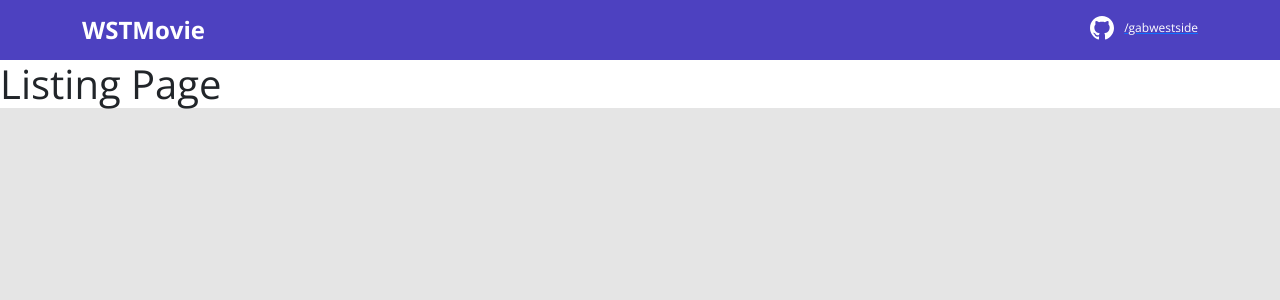
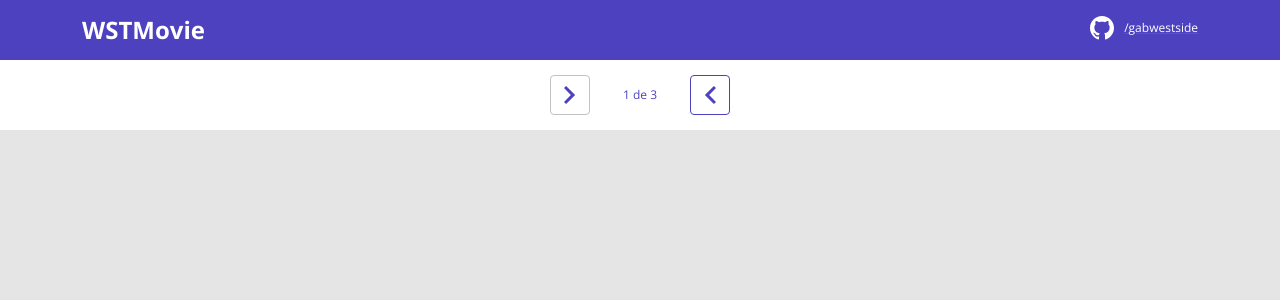
Before and after one commit to gabwestside/wst-movie, a React (Create React App) app in the folder frontend/: page / in a window 1280 px wide. Shown: the top 300 px of the page. Built offline with nearby package versions, Linux system fonts and the light colour scheme.

Commit message:
Pagination layout

```diff
--- a/frontend/src/components/NavBar/index.tsx
+++ b/frontend/src/components/NavBar/index.tsx
@@ -1,4 +1,4 @@
-import { ReactComponent as GithubIcon } from "../../assets/GithubLogo.svg";
+import { ReactComponent as GithubIcon } from "../../assets/logo.svg";
 import "./styles.css";
 
 function NavBar() {
--- /dev/null
+++ b/frontend/src/components/Pagination/index.tsx
@@ -0,0 +1,20 @@
+import { ReactComponent as Arrow } from "../../assets/arrow.svg";
+import './styles.css';
+
+function Pagination() {
+  return (
+    <div className="wstmovie-pagination-container">
+      <div className="wstmovie-pagination-box">
+        <button className="wstmovie-pagination-button" disabled={true}>
+          <Arrow />
+        </button>
+        <p>{`${1} de ${3}`}</p>
+        <button className="wstmovie-pagination-button" disabled={false}>
+          <Arrow className="wstmovie-flip-horizontal" />
+        </button>
+      </div>
+    </div>
+  );
+}
+
+export default Pagination;
--- /dev/null
+++ b/frontend/src/components/Pagination/styles.css
@@ -0,0 +1,53 @@
+.wstmovie-pagination-container {
+    padding: 15px 0;
+    display: flex;
+    justify-content: center;
+    align-items: center;
+}
+
+.wstmovie-pagination-box {
+    width: 180px;
+    display: flex;
+    justify-content: space-between;
+    align-items: center;
+}
+
+.wstmovie-pagination-box form {
+    width: 100%;
+    display: flex;
+}
+
+.wstmovie-pagination-button {
+    width: 40px;
+    height: 40px;
+    border-radius: 4px;
+    background-color: #fff;
+    display: flex;
+    justify-content: center;
+    align-items: center;
+    border: 1px solid var(--color-primary);
+    cursor: pointer;
+}
+
+.wstmovie-pagination-button svg {
+    filter: brightness(0) saturate(100%) invert(26%) sepia(19%) saturate(7395%) hue-rotate(234deg) brightness(89%) contrast(92%);
+}
+
+.wstmovie-pagination-button:disabled {
+    border: 1px solid #c2c2c2;
+    cursor: unset;
+}
+
+.wstmovie-pagination-button:disabled svg {
+    filter: none;
+}
+
+.wstmovie-pagination-container p {
+    margin: 0;
+    font-size: 12px;
+    color: var(--color-primary);
+}
+
+.wstmovie-flip-horizontal {
+    transform: rotate(180deg);
+}
--- a/frontend/src/pages/Listing/index.tsx
+++ b/frontend/src/pages/Listing/index.tsx
@@ -1,6 +1,8 @@
+import Pagination from "../../components/Pagination";
+
 function Listing() {
     return (
-        <h1>Listing Page</h1>
+       <Pagination />
     );
 }
 
```
Also changed, not shown: frontend/src/assets/arrow.svg (added), frontend/src/assets/logo.svg (renamed from frontend/src/assets/GithubLogo.svg).
